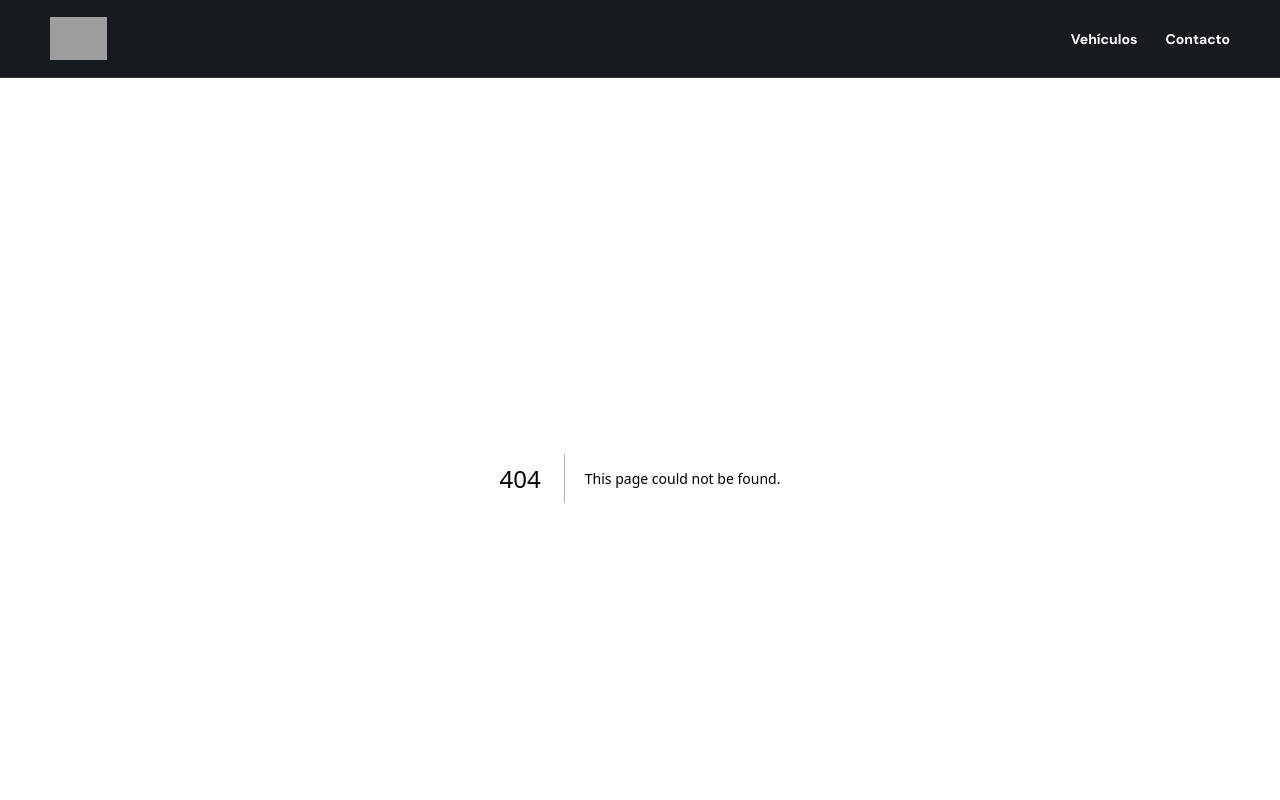
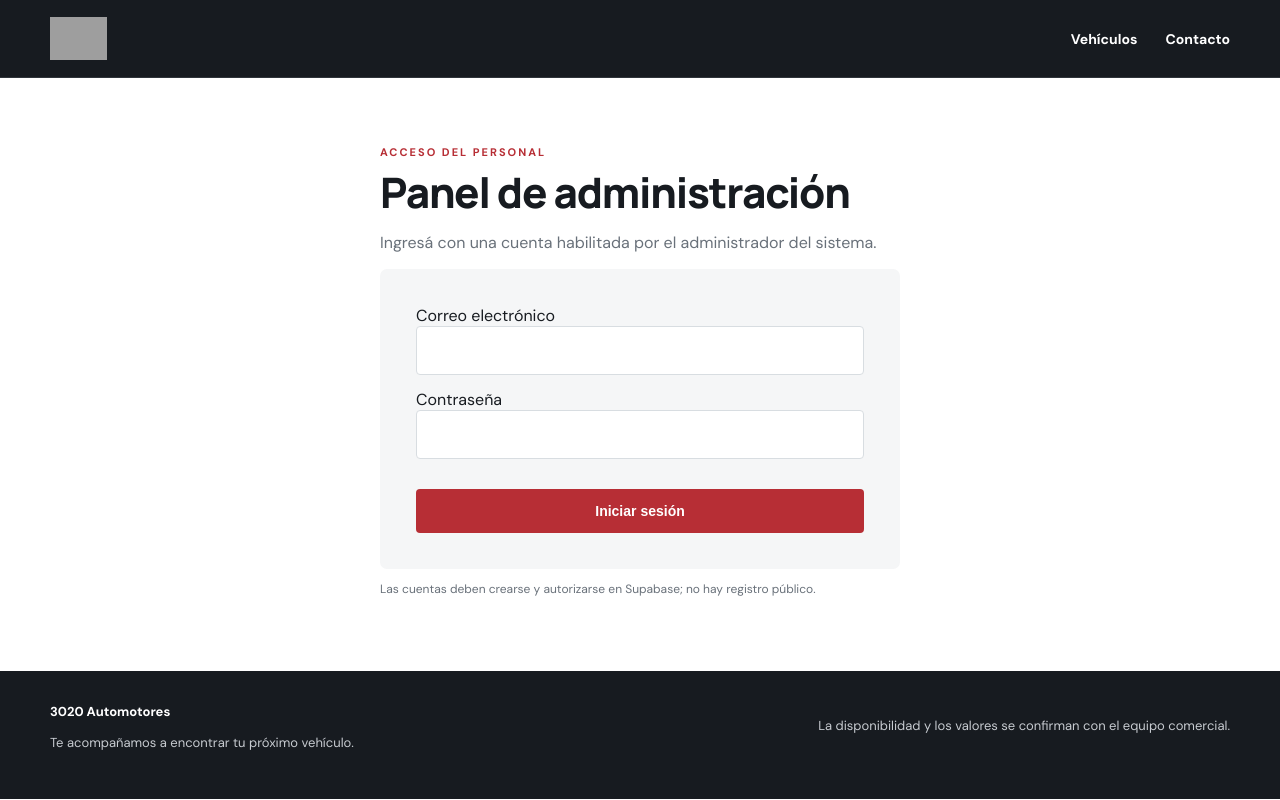
Before and after one commit to pereyradiego8/3020automotores, a Next.js app in the folder web/: page /admin/login in a window 1280 px wide. Before the commit this address had no page. Shown: the top 800 px of the page. Built offline with nearby package versions, Linux system fonts and the light colour scheme; grey boxes are pictures that could not be loaded.

Commit message:
Add private staff sign-in screen

```diff
--- /dev/null
+++ b/web/src/app/admin/login/page.tsx
@@ -0,0 +1,13 @@
+'use client';
+import { FormEvent, useState } from 'react';
+import { createClient } from '@/lib/supabase/client';
+
+export default function AdminLoginPage() {
+  const [email,setEmail]=useState(''); const [password,setPassword]=useState(''); const [error,setError]=useState(''); const [busy,setBusy]=useState(false);
+  async function submit(e:FormEvent<HTMLFormElement>){e.preventDefault();setBusy(true);setError('');
+    try { const supabase=createClient(); const {error}=await supabase.auth.signInWithPassword({email,password}); if(error) throw error; window.location.href='/admin'; }
+    catch { setError('No se pudo iniciar sesión. Revisá tus datos o la configuración de Supabase.'); }
+    finally { setBusy(false); }
+  }
+  return <main className="section"><div className="wrap" style={{maxWidth:520}}><span className="eyebrow" style={{color:'var(--accent)'}}>Acceso del personal</span><h1 className="page-title">Panel de administración</h1><p className="muted">Ingresá con una cuenta habilitada por el administrador del sistema.</p><form onSubmit={submit} className="contact" style={{display:'grid',gap:14}}><label>Correo electrónico<input className="field" type="email" autoComplete="username" required value={email} onChange={e=>setEmail(e.target.value)}/></label><label>Contraseña<input className="field" type="password" autoComplete="current-password" required value={password} onChange={e=>setPassword(e.target.value)}/></label>{error&&<p role="alert" style={{color:'var(--accent)'}}>{error}</p>}<button className="button" disabled={busy}>{busy?'Ingresando…':'Iniciar sesión'}</button></form><p className="muted" style={{fontSize:12}}>Las cuentas deben crearse y autorizarse en Supabase; no hay registro público.</p></div></main>;
+}
```
